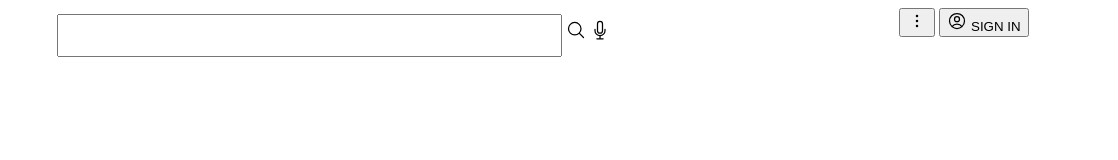
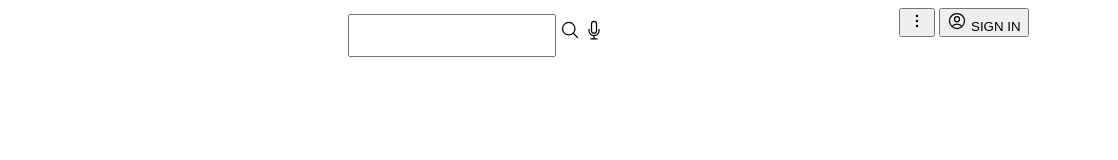
Before and after one commit to RA9/yt-clone, a plain HTML site: page index.html in a window 1280 px wide. Shown: the full height of the page, 162-1280 px from the left. Drawn offline with Linux system fonts and the light colour scheme.

Commit message:
Did somethings

```diff
--- a/css/style.css
+++ b/css/style.css
@@ -16,11 +16,10 @@
 
 .main-nav {
     margin: 0px auto;
-    width: 100%;
 }
 
-.main-nav input[type=text] {
-    width: 60%;
+ input[type=text] {
+    width: 80%;
     padding: 12px 15px;
     margin: 6px 0;
     box-sizing: border-box;
```
